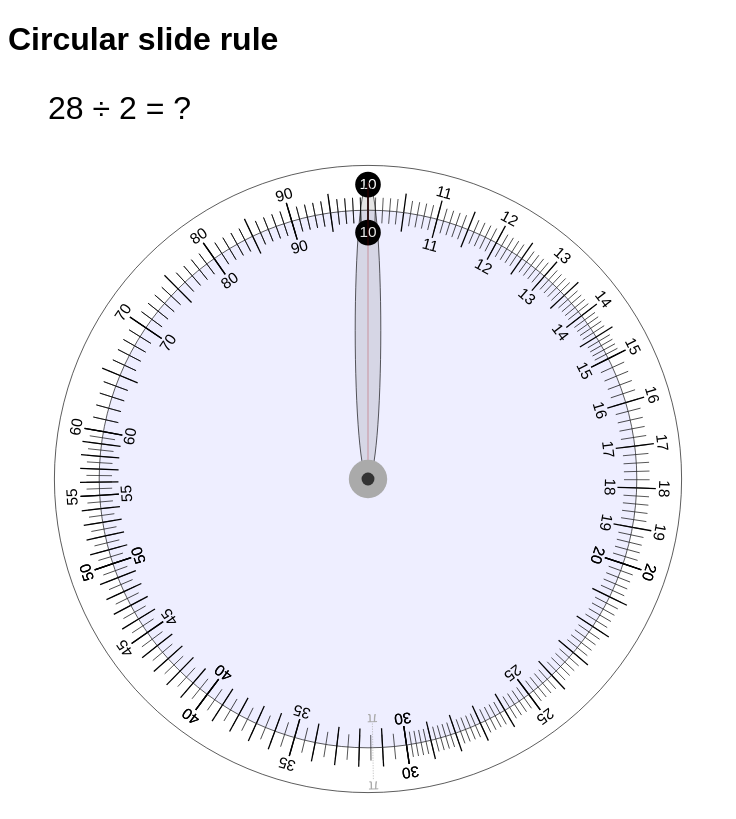
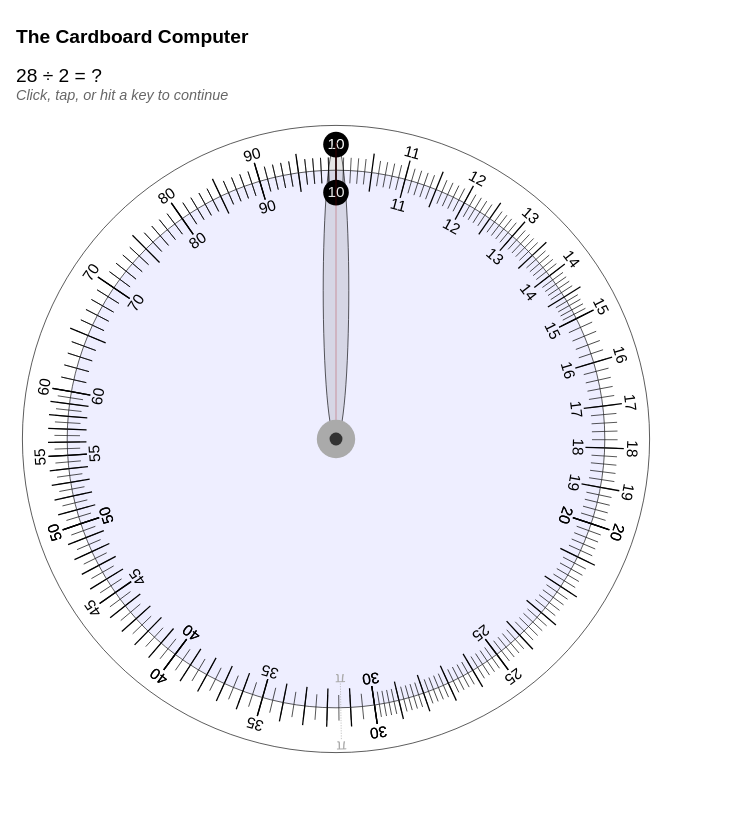
Before and after one commit to davidmegginson/cardboard-computer, a plain HTML site: page docs/index.html in a window 1280 px wide. Shown: the whole page, without its empty margins (0-736 px from the left). Drawn offline with Linux system fonts and the light colour scheme.

Commit message:
Fix layout.

```diff
--- a/docs/index.html
+++ b/docs/index.html
@@ -8,7 +8,7 @@
   </head>
   <body>
     <header>
-      <h1>Circular slide rule</h1>
+      <h1>The Cardboard Computer</h1>
     </header>
     <main>
       <figure id="problem">
@@ -18,6 +18,7 @@
         <span id="eq"></span>
         <span id="n3"></span>
       </figure>
+      <figcaption>Click, tap, or hit a key to continue</figcaption>
     </main>
     <aside>
       <figure id="sliderule">
--- a/docs/style.css
+++ b/docs/style.css
@@ -1,5 +1,26 @@
 body {
     font-family: arial, sans-serif;
+    padding: 0;
+    margin: 2vw 2vh;
+}
+
+header, main, aside, figure{
+    padding: 0;
+    margin: 0;
+}
+
+main {
+    margin: 2ex 0;
+}
+
+h1 {
+    font-size: 120%;
+}
+
+figcaption {
+    font-style: italic;
+    font-size: 90.1%;
+    color: #666666;
 }
 
 .label {
@@ -7,26 +28,14 @@ body {
     text-anchor: middle;
 }
 
-.help {
-    font-size: 100%;
-}
-
-.help table {
-    border-spacing: 0;
-}
-
-.help table td, .conversions table th {
-    padding: 0 .5em 0 0;
-    spacing: 0 .5em 0 0;
-}
-
 #sliderule {
-    max-width: 80vh;
+    max-width: 96vw;
+    width: 80vh
 }
 
 #problem {
     display: block;
-    font-size: 200%;
+    font-size: 120%;
 }
 
 #outer-special-values #inner-special-values {
```
